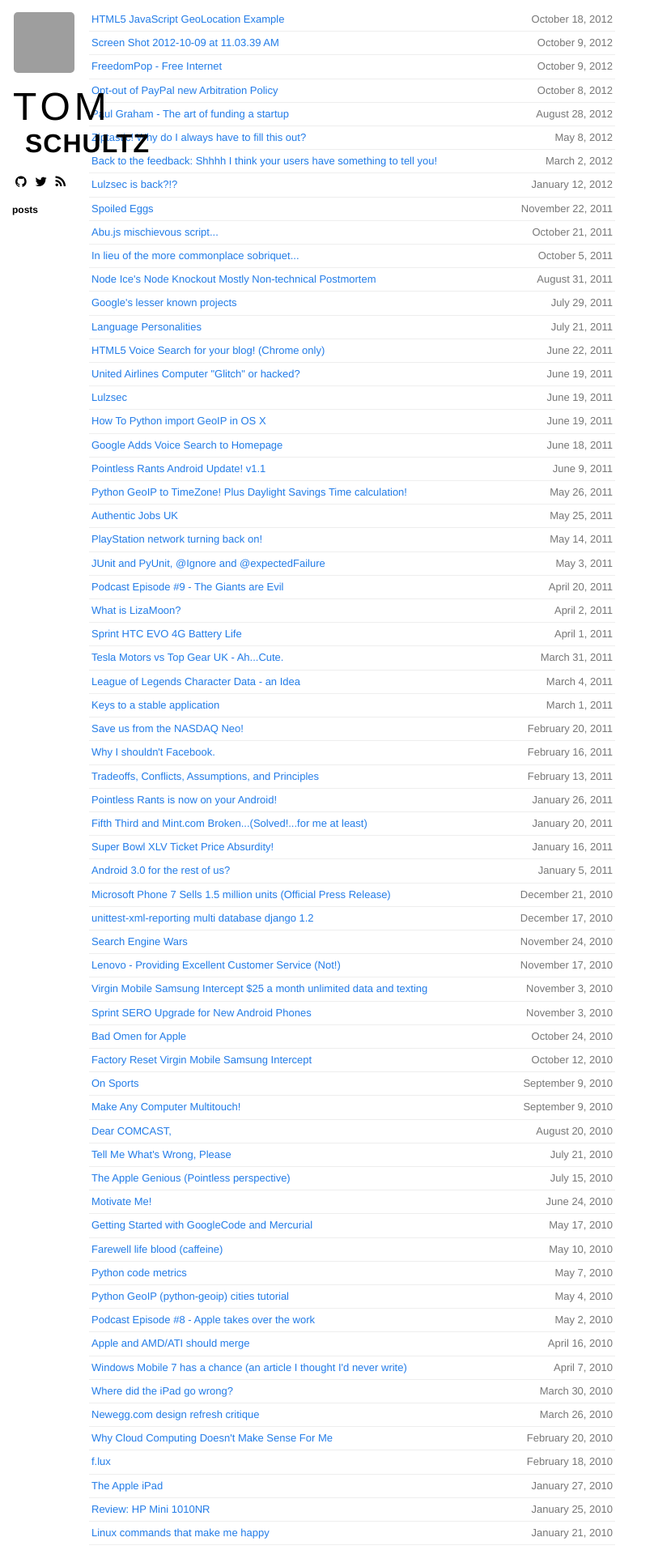
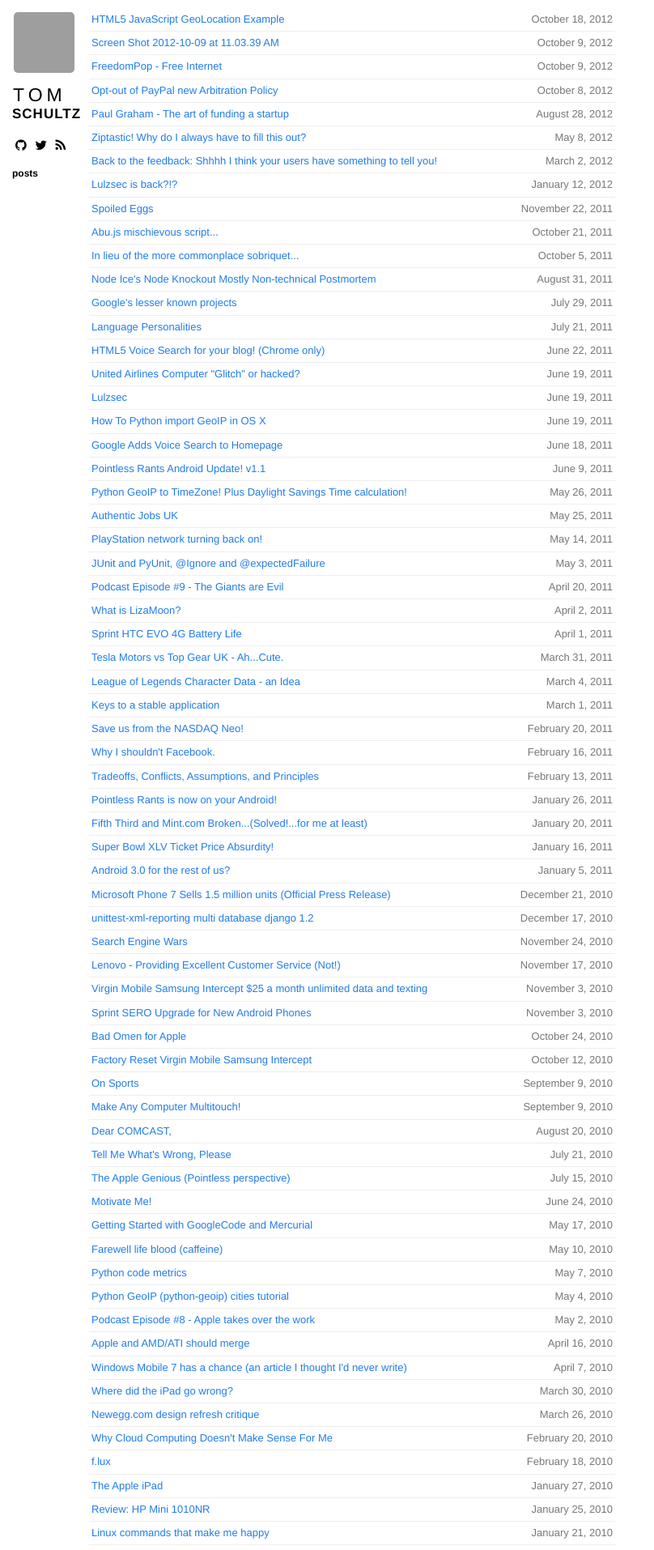
Before and after one commit to daspecster/pointlessrants, a Jekyll site: the page built from index.html, in a window 1280 px wide. Shown: the top 1914 px of the page at 81% size, without its empty margins (0-808 px from the left). Built offline with Jekyll 4.4.1, drawn with Linux system fonts in a browser that asks for light colours; nearby versions of some CDN libraries; Markdown is read by kramdown in place of the engine named in the settings; comment, search, counter and statistics services are not loaded; grey boxes are pictures that could not be loaded.

Commit message:
trying css to make google happy

```diff
--- a/css/base.css
+++ b/css/base.css
@@ -27,12 +27,11 @@
     margin: 10px 0 20px 0; }
     .sidebar .name #fname {
       padding-left: 1px;
-      font-size: 48px;
+      font-size: 23px;
       letter-spacing: 5px;
       color: black; }
     .sidebar .name #lname {
-      font-size: 32px;
-      padding: 16px;
+      font-size: 17px;
       font-weight: bold;
       letter-spacing: 1px;
       color: black; }
--- a/css/mobile.css
+++ b/css/mobile.css
@@ -8,7 +8,7 @@
   .sidebar .name {
     display: inline; }
     .sidebar .name #fname, .sidebar .name #lname {
-      font-size: 25px; }
+      font-size: 25px; padding: 23px;}
   .sidebar .meta {
     display: none; }
   .sidebar ul {
```
